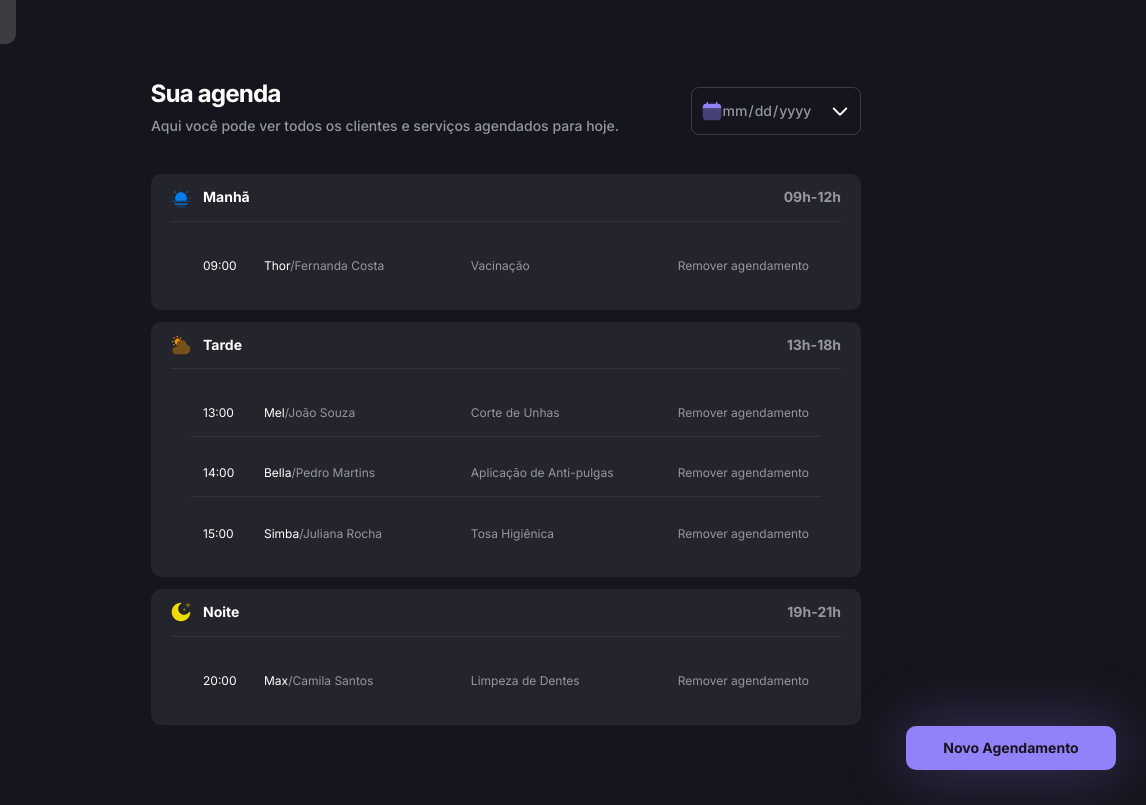
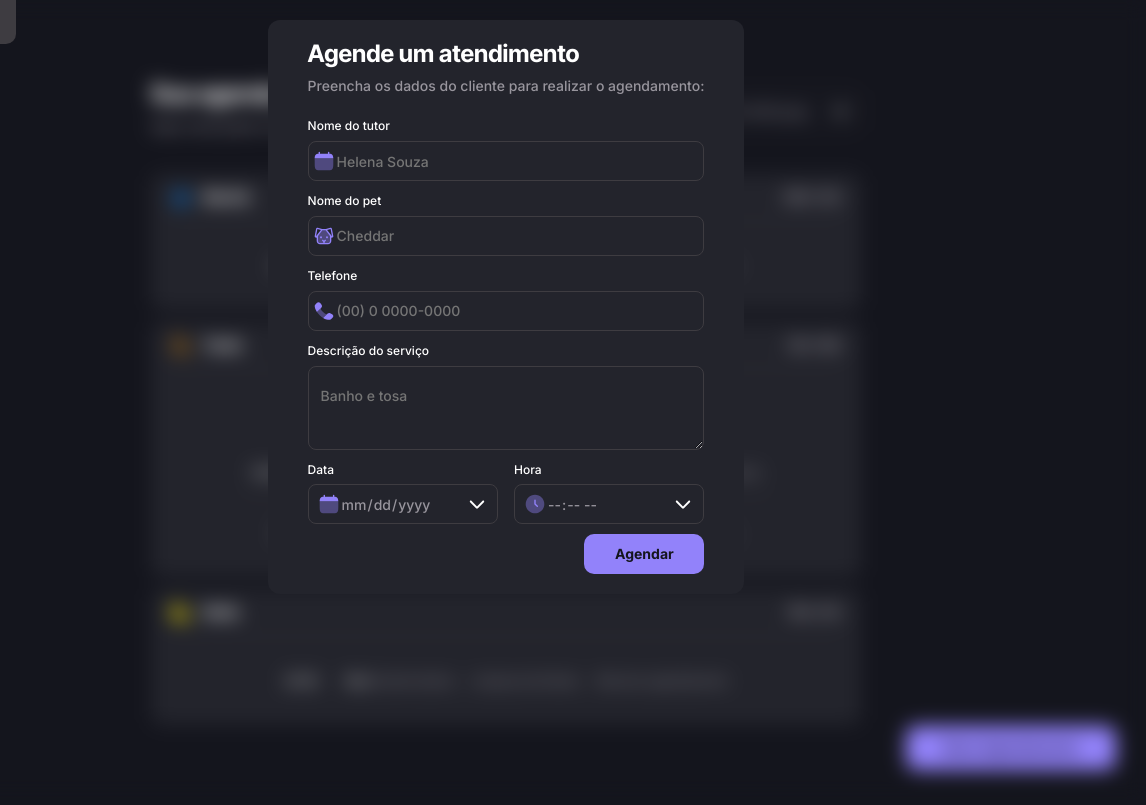
Before and after one commit to CiceroEduardo84/PetShopAppointment, a website built with webpack: page index.html in a window 1280 px wide. Shown: the full height of the page, 134-1280 px from the left. Built offline with nearby package versions, Linux system fonts and the light colour scheme.

Commit message:
feat: add style in the page new appointment

```diff
--- a/index.html
+++ b/index.html
@@ -35,8 +35,8 @@
             Aqui você pode ver todos os clientes e serviços agendados para hoje.
           </p>
         </div>
-        <div class="searchDate">
-          <input type="date" name="date" id="date" />
+        <div>
+          <input type="date" name="date" id="date" class="searchDate" />
         </div>
       </header>
 
@@ -112,73 +112,83 @@
         </section>
       </article>
 
-      <!-- <article>
-        <div>
-          <img src="" alt="" />
-        </div>
-
+      <article class="containerNewAppointment">
+        <div class="boxNewAppointment">
           <div>
             <h1>Agende um atendimento</h1>
-          <p>Preencha os dados do cliente para realizar o agendamento</p>
+            <p>Preencha os dados do cliente para realizar o agendamento:</p>
           </div>
 
           <form>
             <fieldset>
               <section>
-              <label for=""></label>
+                <label for="name">Nome do tutor</label>
                 <div>
-                <input type="text" />
+                  <input type="text" id="name" placeholder="Helena Souza" />
+                  <img src="./src/assets/user.svg" alt="User" class="imgType" />
+                </div>
+              </section>
+
+              <section>
+                <label for="namePet">Nome do pet</label>
+                <div>
+                  <input type="text" id="namePet" placeholder="Cheddar" />
+                  <img
+                    src="./src/assets/favicon.svg"
+                    alt="dog"
+                    class="imgType"
+                  />
+                </div>
+              </section>
+
+              <section>
+                <label for="phone">Telefone</label>
+                <div>
+                  <input type="tel" id="phone" placeholder="(00) 0 0000-0000" />
+                  <img
+                    src="./src/assets/phone.svg"
+                    alt="phone"
+                    class="imgType"
+                  />
+                </div>
+              </section>
+
+              <section>
+                <label for="description">Descrição do serviço</label>
+                <div>
+                  <textarea
+                    name="description"
+                    id="description"
+                    placeholder="Banho e tosa"
+                  ></textarea>
+                </div>
+              </section>
+
+              <div>
+                <section>
+                  <label for="date">Data</label>
+                  <div>
+                    <input type="date" id="date" />
                     <img src="" alt="" />
                   </div>
                 </section>
 
                 <section>
-              <label for=""></label>
+                  <label for="hour">Hora</label>
                   <div>
-                <input type="text" />
+                    <input type="time" id="hour" />
                     <img src="" alt="" />
                   </div>
                 </section>
-
-            <section>
-              <label for=""></label>
-              <div>
-                <input type="tel" />
-                <img src="" alt="" />
               </div>
-            </section>
-
-            <section>
-              <label for=""></label>
-              <div>
-                <textarea name="" id=""></textarea>
-              </div>
-            </section>
             </fieldset>
 
-          <fieldset>
-            <section>
-              <label for=""></label>
-              <div>
-                <input type="date" />
-                <img src="" alt="" />
-              </div>
-            </section>
-
-            <section>
-              <label for=""></label>
-              <div>
-                <input type="time" />
-                <img src="" alt="" />
-              </div>
-            </section>
-          </fieldset>
-
-          <div>
+            <div class="appointment">
               <button type="submit">Agendar</button>
             </div>
           </form>
-      </article> -->
+        </div>
+      </article>
     </main>
 
     <div class="newAppointment">
--- a/src/styles/fields/buttons.css
+++ b/src/styles/fields/buttons.css
@@ -1,4 +1,4 @@
-.newAppointment {
+.newAppointment, .appointment {
   button {
     width: 21rem;
     height: 4.4rem;
@@ -7,11 +7,12 @@
     font: var(--label-large);
     background: var(--content-brand);
     color: var(--background-primary);
-    filter: drop-shadow(0 0 3rem #9282fa50);
-    transition: background 0.5s 100ms ease-in-out;
+    filter: drop-shadow(0 0 3rem transparent);
+    transition: background 0.5s 100ms ease-in-out, filter 0.5s 100ms ease-in-out;
   }
 
   button:hover {
     background: var(--content-brand-hover);
+    filter: drop-shadow(0 0 3rem #9282fa50);
   }
 }
--- a/src/styles/fields/inputs.css
+++ b/src/styles/fields/inputs.css
@@ -1,7 +1,6 @@
-input {
-  height: 4.8rem;
-  width: 17rem;
-
+input,
+textarea {
+  height: 4rem;
   padding: 1.2rem;
 
   font: var(--paragraph-medium);
@@ -12,27 +11,37 @@ input {
   border-radius: 0.8rem;
 }
 
-input:hover {
+input:hover,
+textarea:hover {
   border: solid 1px var(--border-secondary);
 }
 
-input:focus {
+input:focus,
+textarea:focus {
   border: solid 1px var(--border-brand);
   outline: none;
 }
 
-input[type="date"] {
+textarea {
+  width: 100%;
+  height: 8.4rem;
+}
+
+input[type="text"],
+input[type="tel"] {
+  width: 100%;
+  padding-left: 2.8rem;
+}
+
+input[type="date"],
+input[type="time"] {
   position: relative;
-  text-align: center;
-
-  &::-webkit-calendar-picker-indicator {
-    opacity: 0;
-  }
+  text-align: left;
+ padding-inline-start: 3.2rem ;
 
   &::after {
     content: "";
     position: absolute;
-    background: url(../../assets/calendar.svg);
     left: 1rem;
     width: 2rem;
     height: 2rem;
@@ -44,13 +53,40 @@ input[type="date"] {
   &::before {
     content: "";
     position: absolute;
-    background: url(../../assets/correct.svg);
     right: 1rem;
     width: 2rem;
     height: 2rem;
-      user-select: none;
+    user-select: none;
 
     top: 50%;
     transform: translateY(-50%);
   }
 }
+
+input[type="date"] {
+  &::-webkit-calendar-picker-indicator {
+    opacity: 0;
+  }
+
+  &::after {
+    background: url(../../assets/calendar.svg);
+  }
+
+  &::before {
+    background: url(../../assets/correct.svg);
+  }
+}
+
+input[type="time"] {
+  &::-webkit-calendar-picker-indicator {
+    opacity: 0;
+  }
+
+  &::after {
+    background: url(../../assets/time.svg);
+  }
+
+  &::before {
+    background: url(../../assets/correct.svg);
+  }
+}
--- /dev/null
+++ b/src/styles/form.css
@@ -0,0 +1,68 @@
+.containerNewAppointment {
+  width: 100%;
+  height: 100%;
+  position: fixed;
+  background: rgba(255, 255, 255, 1.2rem); /* transparência */
+  backdrop-filter: blur(10px);
+  top: 0;
+  left: 0;
+  z-index: 1;
+
+  .boxNewAppointment {
+    width: max-content;
+    padding: 2rem 4rem;
+    border-radius: 1.2rem;
+    background: var(--background-tertiary);
+    margin: 2rem auto;
+
+    form {
+      margin-top: 1rem;
+    }
+  }
+}
+
+fieldset {
+  display: flex;
+  flex-direction: column;
+  gap: 0.6rem;
+}
+
+fieldset > div {
+  display: flex;
+  gap: 1.6rem;
+
+  section {
+    width: calc(100% / 2);
+  }
+}
+
+section {
+  div {
+    position: relative;
+    display: flex;
+    align-items: center;
+
+    .imgType {
+      width: 2rem;
+      height: 2rem;
+      position: absolute;
+      left: 0.6rem;
+      pointer-events: none;
+    }
+  }
+}
+
+#date,
+#hour {
+  width: 100%;
+}
+
+.appointment {
+  text-align: end;
+  margin-top: 1rem;
+
+  button {
+    width: 12rem;
+    height: 4rem;
+  }
+}
--- a/src/styles/global.css
+++ b/src/styles/global.css
@@ -42,7 +42,7 @@
   --paragraph-medium: 500 1.4rem/2.4 var(--ff-inter);
   --paragraph-small: 400 1.2rem/1.6 var(--ff-inter);
   --label-large: 700 1.4rem/1.6 var(--ff-inter);
-  --label-medium: 700 1.4rem/2.4 var(--ff-inter);
+  --label-medium: 500 1.2rem/2.4 var(--ff-inter);
   --label-small: 400 1.2rem/1.6 var(--ff-inter);
   --link: 500 1.2rem/1.6 var(--ff-inter);
 }
@@ -59,7 +59,7 @@ body {
   position: fixed;
   top: 0;
   left: 0;
-  z-index: 0;
+  z-index: 2;
 
   display: flex;
   align-items: center;
@@ -74,6 +74,7 @@ body {
 }
 
 .newAppointment {
+      width: 21rem;
   position: fixed;
   bottom: 3rem;
   right: 3rem;
@@ -92,3 +93,11 @@ p {
   font: var(--paragraph-medium);
   color: var(--content-secondary);
 }
+
+fieldset{
+  border: none;
+}
+
+label{
+  font: var(--label-medium);
+}
--- a/src/styles/index.css
+++ b/src/styles/index.css
@@ -1,3 +1,4 @@
 @import url(./global.css);
 @import url(./fields/index.css);
 @import url(./main.css);
+@import url(./form.css);
--- a/src/styles/main.css
+++ b/src/styles/main.css
@@ -9,6 +9,10 @@ main {
     justify-content: space-between;
     align-items: center;
   }
+}
+
+.searchDate {
+  width: 18rem;
 }
 
 .containerTurns {
```
Lines whose indentation alone changed are shown as unchanged.
